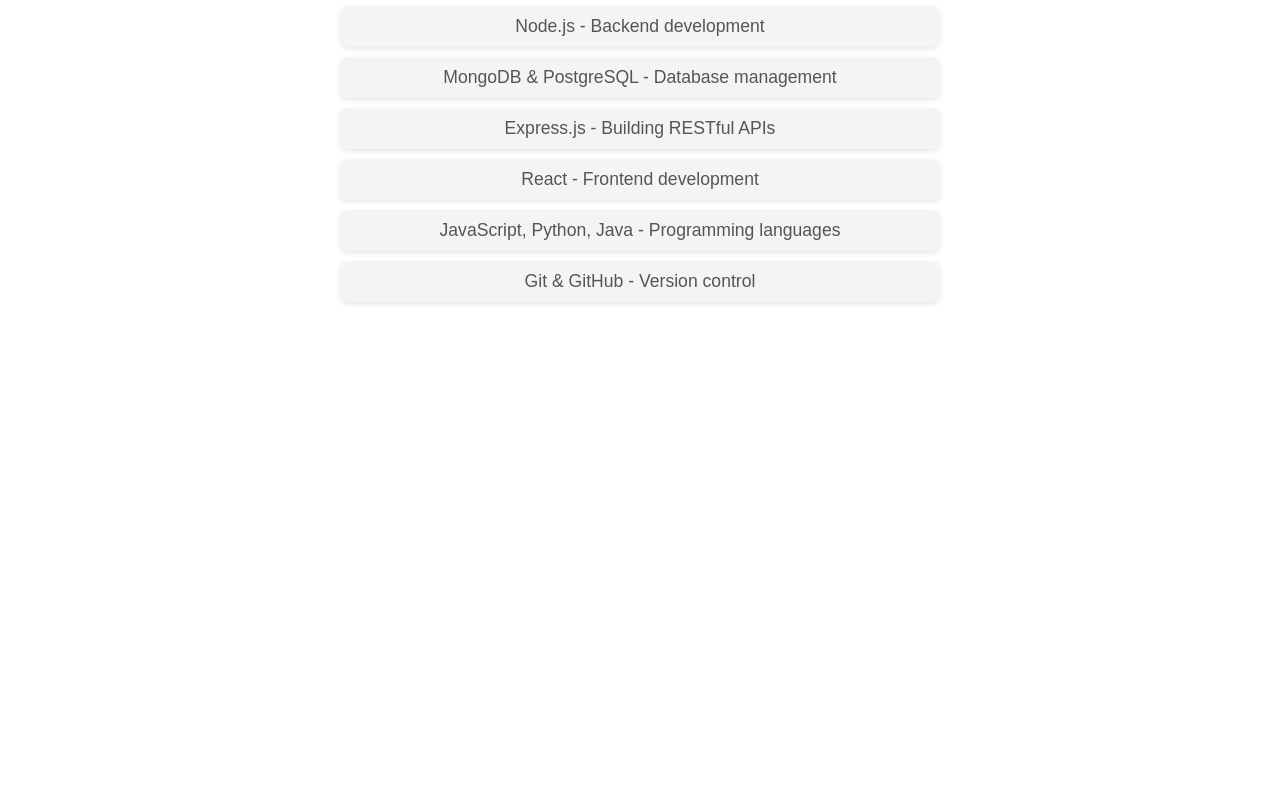
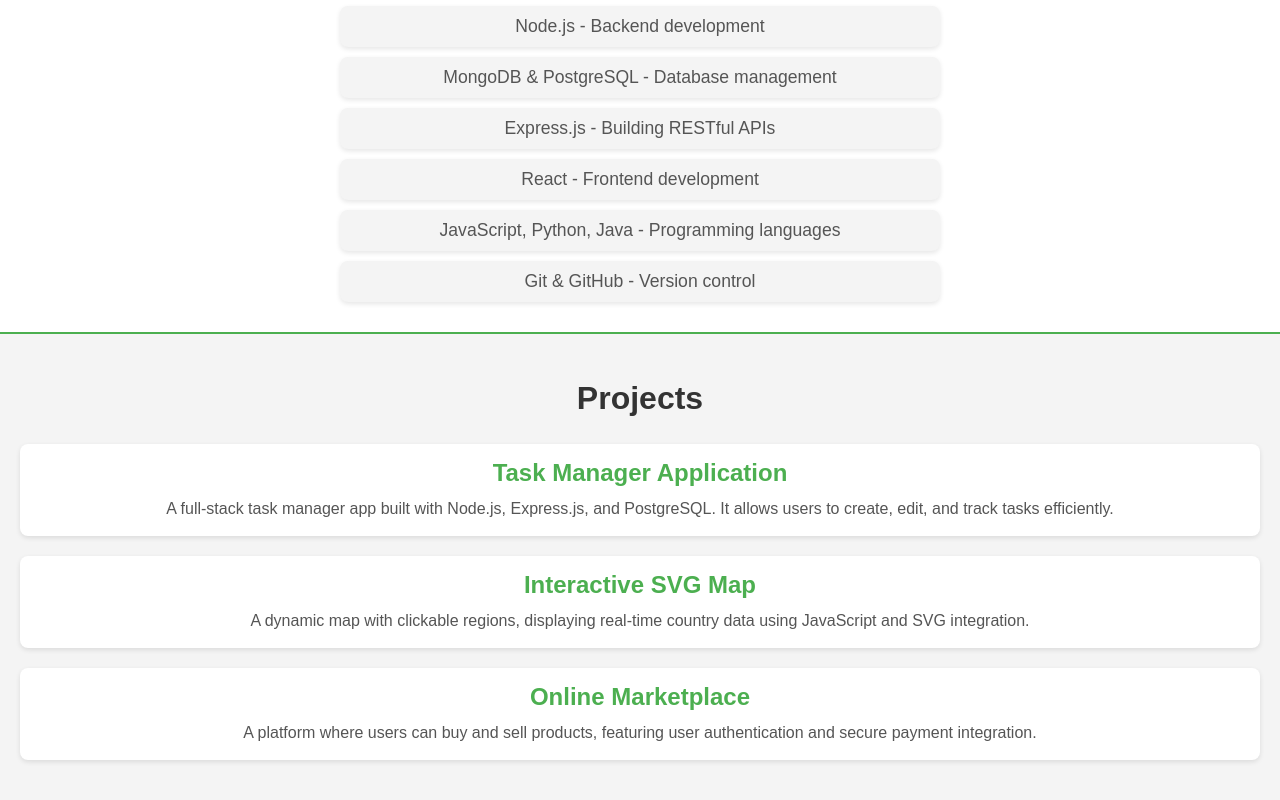
Before and after one commit to Kennedysenyo/CODSOFT-2, a plain HTML site: page index.html in a window 1280 px wide. Shown: the part 951-1751 px from the top of the page. Before the commit the page ends 1283 px from the top, so only its background shows below. Drawn offline with Linux system fonts and the light colour scheme.

Commit message:
add a projects section

```diff
--- a/index.html
+++ b/index.html
@@ -31,5 +31,21 @@
       <li>Git & GitHub - Version control</li>
     </ul>
   </section>
+
+  <section class="projects">
+    <h2>Projects</h2>
+    <div class="project">
+      <h3>Task Manager Application</h3>
+      <p>A full-stack task manager app built with Node.js, Express.js, and PostgreSQL. It allows users to create, edit, and track tasks efficiently.</p>
+    </div>
+    <div class="project">
+      <h3>Interactive SVG Map</h3>
+      <p>A dynamic map with clickable regions, displaying real-time country data using JavaScript and SVG integration.</p>
+    </div>
+    <div class="project">
+      <h3>Online Marketplace</h3>
+      <p>A platform where users can buy and sell products, featuring user authentication and secure payment integration.</p>
+    </div>
+  </section>
 </body>
 </html>
--- a/styles/styles.css
+++ b/styles/styles.css
@@ -79,3 +79,36 @@ section.skills {
   color: #555;
   box-shadow: 0 2px 5px rgba(0, 0, 0, 0.1);
 }
+
+section.projects {
+  padding: 20px;
+  background-color: #F4F4F4;
+  text-align: center;
+  border-top: 2px solid #4CAF50;
+}
+
+.projects h2 {
+  font-size: 2rem;
+  color: #333;
+}
+
+.project {
+  margin: 20px 0;
+  padding: 15px;
+  background-color: white;
+  border-radius: 8px;
+  box-shadow: 0 2px 5px rgba(0, 0, 0, 0.1);
+}
+
+.project h3 {
+  margin: 0;
+  font-size: 1.5rem;
+  color: #4CAF50;
+}
+
+.project p {
+  margin: 10px 0 0;
+  font-size: 1rem;
+  color: #555;
+  line-height: 1.5;
+}
```
